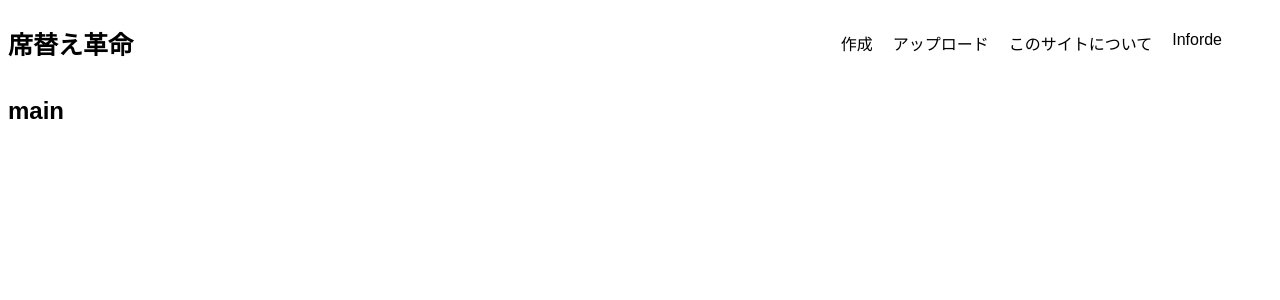
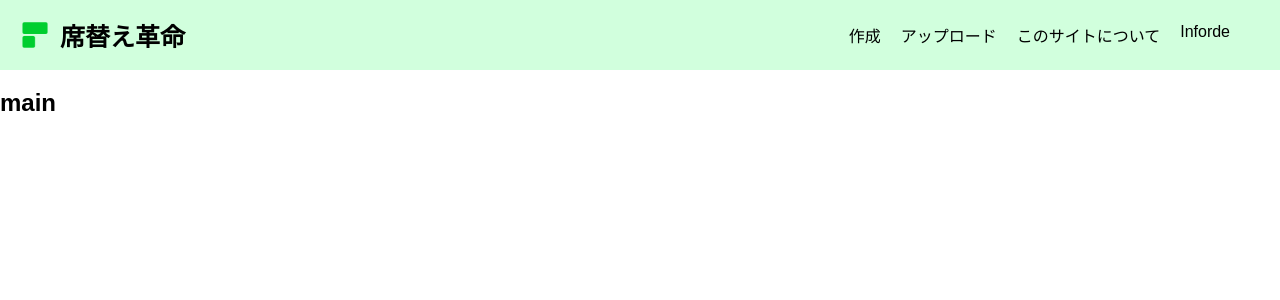
Before and after one commit to goshieta/chair_sys, a Nuxt app: page / in a window 1280 px wide. Shown: the top 300 px of the page. Built offline with nearby package versions, Linux system fonts and the light colour scheme.

Commit message:
ヘッダーデザイン完成

```diff
--- a/assets/css/style.css
+++ b/assets/css/style.css
@@ -3,3 +3,7 @@
     'ヒラギノ角ゴ Pro W3', 'Hiragino Kaku Gothic Pro', 'メイリオ', 'Meiryo',
     sans-serif;
 }
+body {
+  margin: 0;
+  padding: 0;
+}
--- a/layouts/default.vue
+++ b/layouts/default.vue
@@ -1,5 +1,6 @@
 <template>
   <div id="header">
+    <img src="/favicon.png" alt="" id="titleImg" width="30" height="30" />
     <h1 id="appTitle"><NuxtLink to="/">席替え革命</NuxtLink></h1>
     <div id="linkArea">
       <NuxtLink to="">作成</NuxtLink>
@@ -15,6 +16,15 @@
 </template>
 
 <style>
+#header {
+  background-color: #d1ffdd;
+}
+#titleImg {
+  width: 30px;
+  height: 30px;
+  margin: 0 20px;
+  margin-right: 10px;
+}
 #appTitle {
   font-size: 25px;
 }
```
